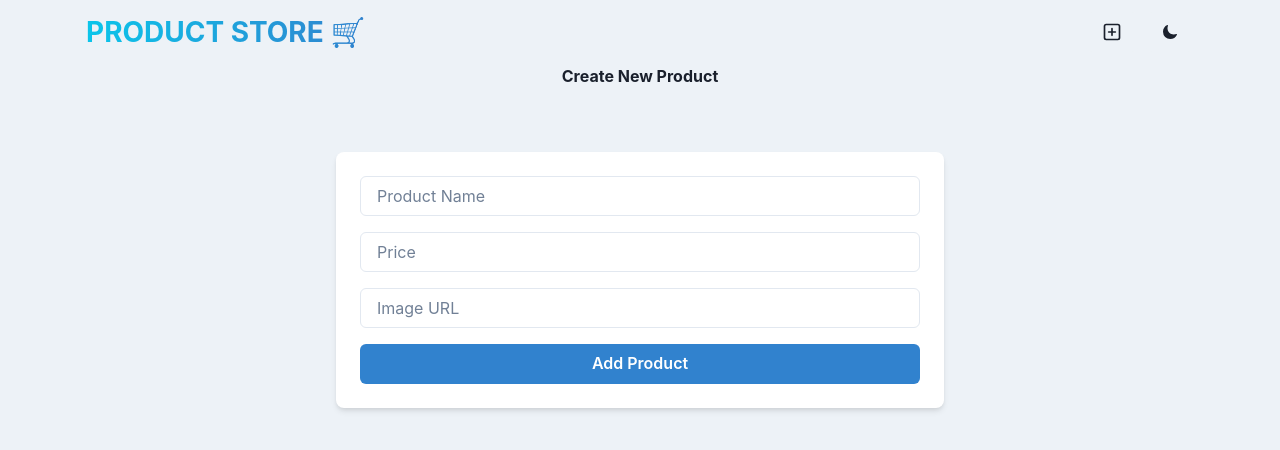
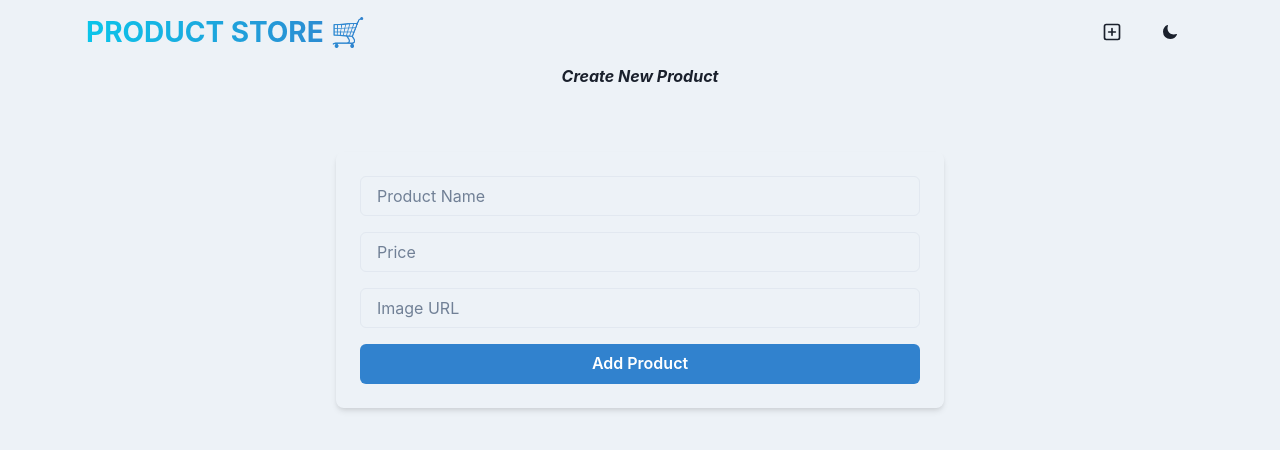
Before and after one commit to srivatsan0611/mern-products, a React (Vite) app in the folder frontend/: page /create in a window 1280 px wide. Shown: the top 450 px of the page. Built offline with nearby package versions, Linux system fonts and the light colour scheme.

Commit message:
Style changes on CreatePage

```diff
--- a/frontend/src/pages/CreatePage.jsx
+++ b/frontend/src/pages/CreatePage.jsx
@@ -41,11 +41,11 @@ const CreatePage = () => {
     <Container maxW={"container.sm"}>
       <VStack
       spacing={8}>
-        <Heading as={"h1"} size={"2x1"} textAlign={"center"} mb={8}>
+        <Heading as={"h1"} size={"3x1"} textAlign={"center"} mb={8} fontStyle={'italic'}>
           Create New Product
         </Heading>
 
-        <Box w={"full"} bg={useColorModeValue("white","darkgray")}
+        <Box w={"full"} bg={useColorModeValue("white.700","gray.650")}
         p={6}
         rounded={"lg"}
         shadow={"md"} >
```
